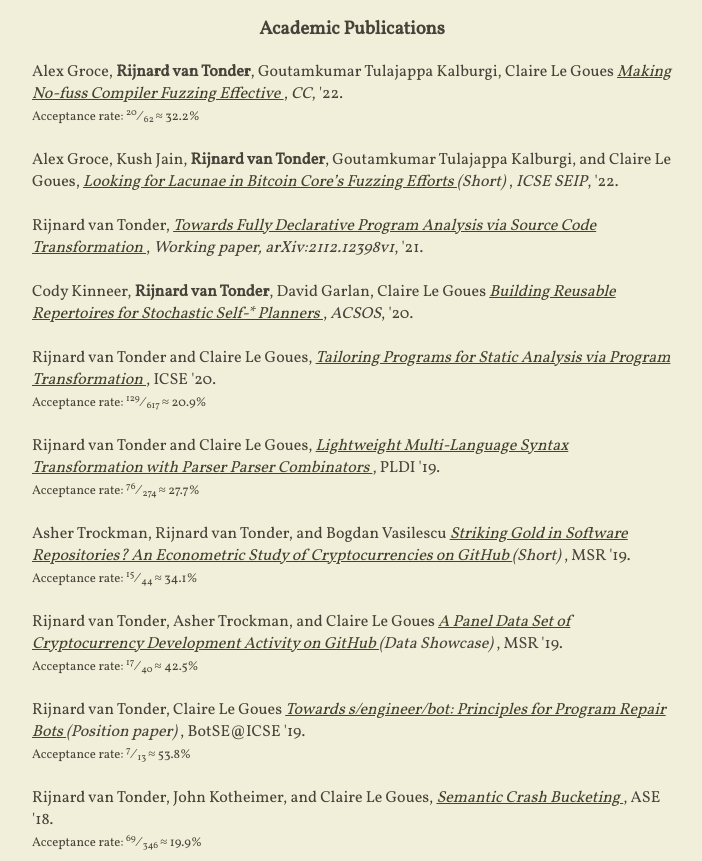
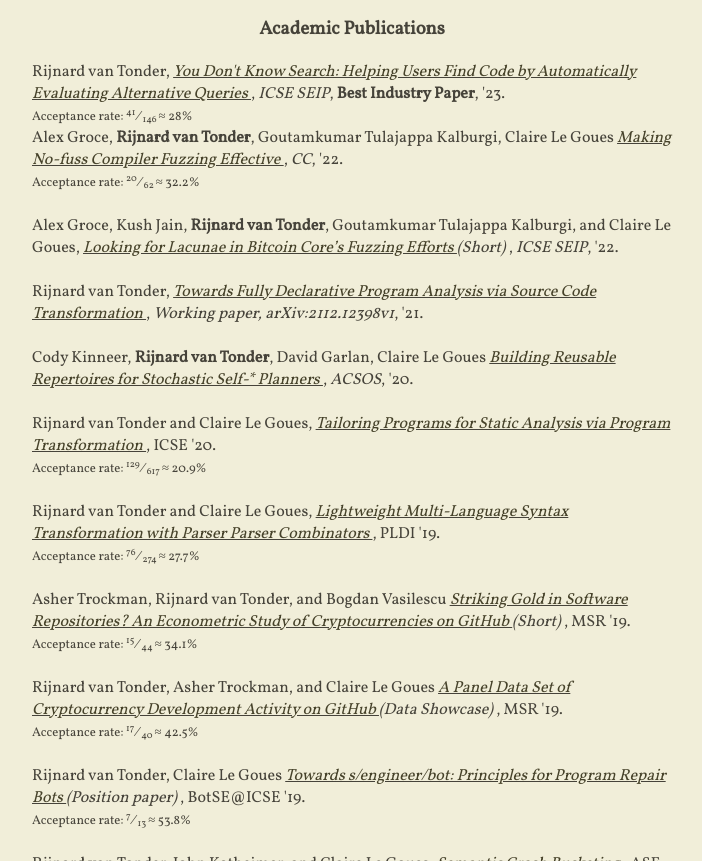
Before and after one commit to rvantonder/site, a plain HTML site: page index.html in a window 1280 px wide. Shown: the part 1162-2023 px from the top of the page, without its empty margins (288-990 px from the left). Drawn offline with Linux system fonts and the light colour scheme.

Commit message:
Update index.html

```diff
--- a/index.html
+++ b/index.html
@@ -162,6 +162,24 @@
         </h3>
       </div>
       <ul class="fa-ul main-list">
+
+        <li class="paragraph-list-item">
+          Rijnard van Tonder,
+          <i>
+            <u>
+              <a href="https://arxiv.org/abs/2212.03459">You Don't Know Search: Helping Users Find Code by Automatically Evaluating Alternative Queries
+              </a>
+            </u>
+          </i>, <i>ICSE SEIP</i>, <b>Best Industry Paper</b>, '23.
+          <br>
+          <small>Acceptance rate:
+            <sup>41
+            </sup>&frasl;
+            <sub>146
+            </sub> &asymp; 28%
+          </small>
+          <br>
+        </li>
 
         <li class="paragraph-list-item">
           Alex Groce, <b>Rijnard van Tonder</b>, Goutamkumar Tulajappa Kalburgi, Claire Le Goues
```
